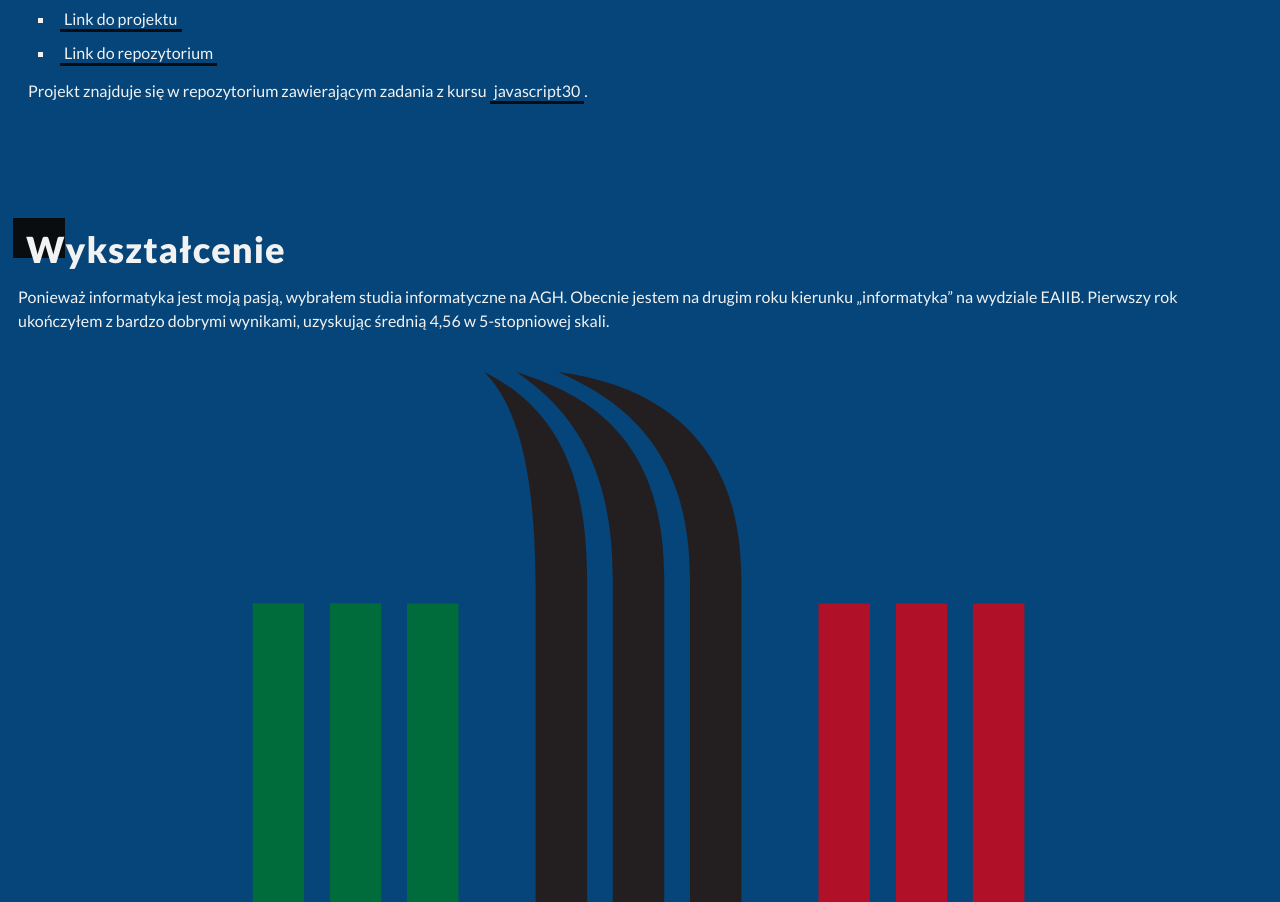
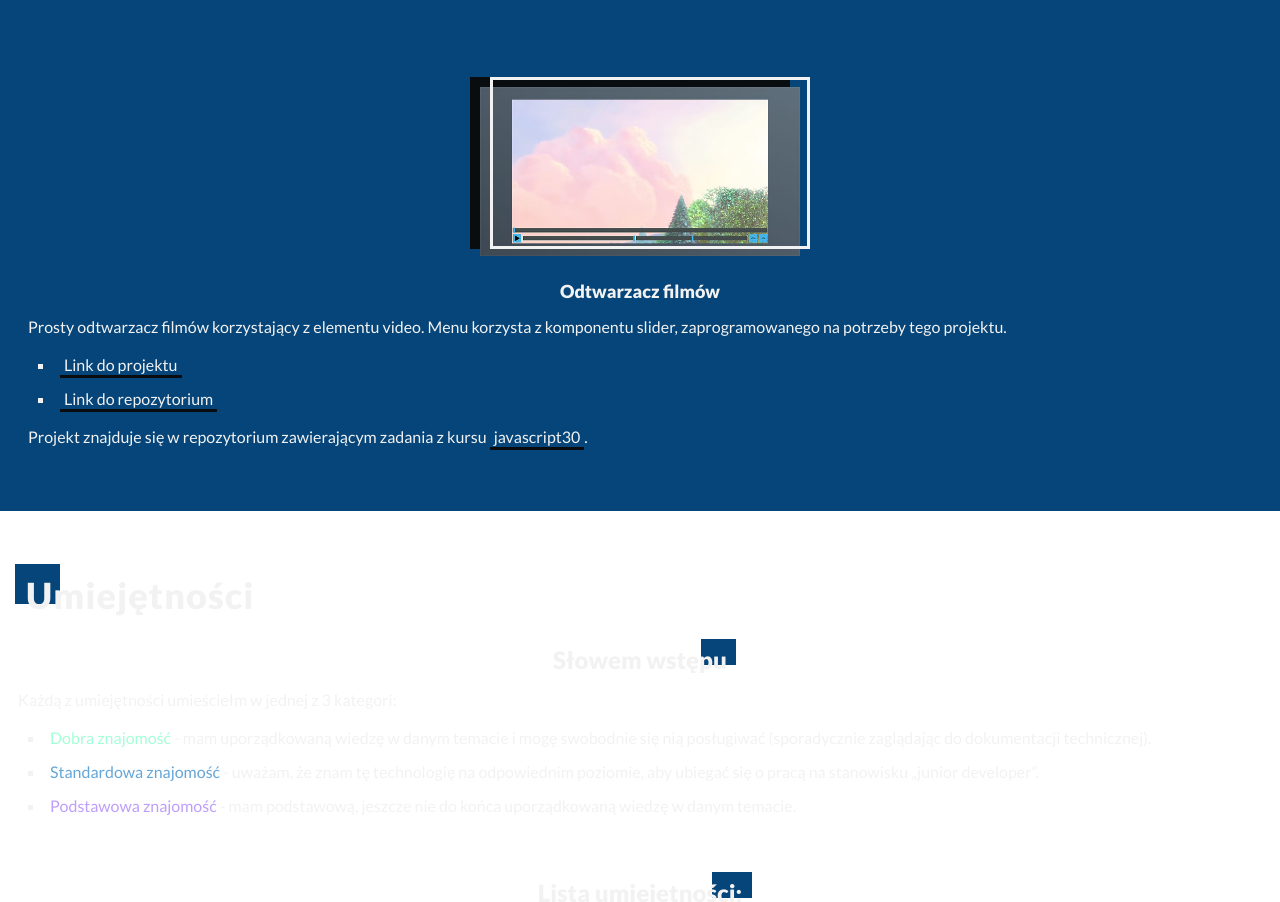
Before and after one commit to EmilSroka/Project_Portfolio, a website built with webpack: page src/index.html in a window 1280 px wide. Shown: the part 1898-2800 px from the top of the page. Built offline with nearby package versions, Linux system fonts and the light colour scheme; files whose address does not match are found by name.

Commit message:
Add skills section
Add static assets
Add secondary and tertiary heading

```diff
--- a/src/index.html
+++ b/src/index.html
@@ -17,7 +17,7 @@
             <span class="visually-hidden">Przejdź do Githuba</span>
             <img inline src="../src/assets/inline/github-brands.svg">
           </a>
-          <a class="link" href="https://pl.linkedin.com/" title="Przejdź do Linkedin">
+          <a class="link" href="https://www.linkedin.com/in/emil-sroka/" title="Przejdź do Linkedin">
             <span class="visually-hidden">Przejdź do Linkedin</span>
             <img inline src="../src/assets/inline/linkedin-brands.svg">
           </a>
@@ -46,7 +46,7 @@
                        80vw"
               >
             </a>
-            <h3 class="card__title">Szablon bloga</h3>
+            <h3 class="tertiary-heading">Szablon bloga</h3>
             <p cass="card__description">Front-endowa część bloga wykanana w czystych językach HTML, CSS i JS. Szablon zawiera widok strony głównej oraz wpisu.</p>
             <ul>
               <li>
@@ -72,7 +72,7 @@
                        80vw"
               >
             </a>
-            <h3 class="card__title card__title--smaller-margin">Gra space invaders</h3>
+            <h3 class="tertiary-heading smaller-margin">Gra space invaders</h3>
             <p cass="card__description">Gra wzorowana na space invaders wykonana w grudniu 2018 roku. Powstała jako projekt w ramach przedmiotu „Wstęp do informatki”. Projekt wykorzystuje element canvas.</p>
             <ul>
               <li>
@@ -98,7 +98,7 @@
                        80vw"
               >
             </a>
-            <h3 class="card__title">Galeria typu „masonry”</h3>
+            <h3 class="tertiary-heading">Galeria typu „masonry”</h3>
             <p cass="card__description">Kod JavaScript (bez zewnętrznych bibliotek) z wykorzystaniem CSS Grid tworzy siatkę zdjęć. Strona dodatkowo pozwala powiększyć zdjęcie na pełny ekran. </p>
             <ul>
               <li>
@@ -125,7 +125,7 @@
                        80vw"
               >
             </a>
-            <h3 class="card__title card__title--smaller-margin">Odtwarzacz filmów</h3>
+            <h3 class="tertiary-heading smaller-margin">Odtwarzacz filmów</h3>
             <p cass="card__description">Prosty odtwarzacz filmów korzystający z elementu video. Menu korzysta z komponentu slider, zaprogramowanego na potrzeby tego projektu.</p>
             <ul>
               <li>
@@ -138,6 +138,46 @@
             <p class="card__description"><p class="card__description">Projekt znajduje się w repozytorium zawierającym zadania z kursu <a class="link link--dark" href="https://javascript30.com/">javascript30</a>.</p>
           </li>
         </ul>
+      </section>
+      <section class="skills">
+        <h2 class="primary-heading">Umiejętności</h2>
+        <div class="skills__intro">
+          <h3 class="secondary-heading">Słowem wstępu</h3>
+          <p>Każdą z umiejętności umieściełm w jednej z 3 kategori: </p>
+          <ul>
+            <li><span class="skills__level--advanced">Dobra znajomość</span> - mam uporządkowaną wiedzę w danym temacie i mogę swobodnie się nią posługiwać (sporadycznie zaglądając do dokumentacji technicznej).</li>
+            <li><span class="skills__level--normal">Standardowa znajomość</span> - uważam, że znam tę technologię na odpowiednim poziomie, aby ubiegać się o pracą na stanowisku „junior developer”.</li>
+            <li><span class="skills__level--basic">Podstawowa znajomość</span> - mam podstawową, jeszcze nie do końca uporządkowaną wiedzę w danym temacie.</li>
+          </ul>
+        </div>
+        <div class="skills__content">
+          <h3 class="secondary-heading">Lista umiejętności:</h3>
+          <ul class="card-container">
+            <li class="card">
+              <h3 class="tertiary-heading">Solidne podstawy</h3>
+              <p cass="card__description"><span class="skills__level--advanced">Dobra znajomość</span>: fundamenty HTML i CSS, semantyczny HTML, A11y, RWD, Flex Box.</p>
+              <p cass="card__description"><span class="skills__level--normal">Standardowa znajomość</span>: animacje w CSS i SVG, CSS Grid, SCSS</p>
+              <p cass="card__description"><span class="skills__level--basic">Podstawowa znajomość</span>: SEO, canvas</p>
+            </li>
+            <li class="card">
+              <h3 class="tertiary-heading">Dobra znajomość języka JavaScript</h3>
+              <p cass="card__description"><span class="skills__level--advanced">Dobra znajomość</span>: fundamenty JS (scope, prototype, context, events itd.), programowanie obiektowe</p>
+              <p cass="card__description"><span class="skills__level--normal">Standardowa znajomość</span>: programowanie asynchroniczne, API przeglądarek, manipulacja DOM, ES6+</p>
+              <p cass="card__description"><span class="skills__level--basic">Podstawowa znajomość</span>: programowanie funkcyjne</p>
+            </li>
+            <li class="card">
+              <h3 class="tertiary-heading">Biblioteki frameworki</h3>
+              <p cass="card__description"><span class="skills__level--normal">Standardowa znajomość</span>: Node.js, Webpack4</p>
+              <p cass="card__description"><span class="skills__level--basic">Podstawowa znajomość</span>: React</p>
+            </li>
+            <li class="card">
+              <h3 class="tertiary-heading">Wiedza ogólno informatyczna</h3>
+              <p cass="card__description"><span class="skills__level--advanced">Dobra znajomość</span>: Git, wyrażenia regularne</p>
+              <p cass="card__description"><span class="skills__level--normal">Standardowa znajomość</span>: algorytmy i struktury danych, powłoka Bash</p>
+              <p cass="card__description"><span class="skills__level--basic">Podstawowa znajomość</span>: testy jednostkowe</p>
+            </li>
+          </ul>
+        </div>
       </section>
       <section class="education">
         <h2 class="primary-heading primary-heading--dark">Wykształcenie</h2>
--- a/src/main.scss
+++ b/src/main.scss
@@ -12,4 +12,5 @@
 
 @import './scss/layout/header';
 @import './scss/layout/projects';
+@import './scss/layout/skills';
 @import './scss/layout/education'
--- a/src/scss/abstracts/_variables.scss
+++ b/src/scss/abstracts/_variables.scss
@@ -16,9 +16,8 @@ $color-gray-600: hsl(209, 18%, 15%);
 $color-lightest: hsl(0, 0%, 95%);
 $color-darkest: hsl(209, 21%, 5%);
 
-//$color-purple-100: hsl(261, 90%, 80%);
-//$color-purple-200: hsl(261, 55%, 63%);
-//$color-purple-300: hsl(261, 90%, 25%);
+$color-accent-warning: hsl(261, 90%, 80%);
+$color-accent-accept: hsl(153, 100%, 82%);
 
 $size-01: 8px;
 $size-02: 10px;
--- a/src/scss/components/_card.scss
+++ b/src/scss/components/_card.scss
@@ -15,14 +15,8 @@
     max-width: 90%;
   }
 
-  &__title{
-    font-size: $size-font-500;
-    margin-top: $size-10;
-    margin-bottom: $size-02;
-
-    &--smaller-margin{
-      margin-top: $size-08;
-    }
+  & .smaller-margin{
+    margin-top: $size-05;
   }
 
   p {
--- a/src/scss/components/_heading.scss
+++ b/src/scss/components/_heading.scss
@@ -23,3 +23,26 @@
     font-size: $size-font-700;
   }
 }
+
+.secondary-heading {
+  display: table;
+  position: relative;
+  z-index: 1;
+  top: 0; left: 0;
+  margin: $size-04 auto;
+  font-size: $size-font-500;
+
+  &::before{
+    @include absolute-pseudoelement(-1);
+    top: -20%; right: -5%;
+    background-color: $color-base-600;
+    width: 20%;
+    height: 90%;
+  }
+}
+
+.tertiary-heading {
+  font-size: $size-font-400;
+  margin-top: $size-08;
+  margin-bottom: $size-02;
+}
--- a/src/scss/layout/_projects.scss
+++ b/src/scss/layout/_projects.scss
@@ -3,6 +3,6 @@
   padding: $size-11 $size-06;
 
   .primary-heading{
-    margin-bottom: $size-14;
+    margin-bottom: $size-12;
   }
 }
--- /dev/null
+++ b/src/scss/layout/_skills.scss
@@ -0,0 +1,25 @@
+.skills {
+  padding: $size-11 $size-06;
+
+  &__intro{
+    margin-bottom: $size-12;
+  }
+
+  .card-container{
+    margin-top: $size-10;
+  }
+
+  &__level{
+    &--basic{
+      color: $color-accent-warning;
+    }
+
+    &--normal{
+      color: $color-base-300;
+    }
+
+    &--advanced{
+      color: $color-accent-accept;
+    }
+  }
+}
```
Also changed, not shown: src/assets/static/Project2-max.jpg (added), src/assets/static/Project2-min.jpg (added), src/assets/static/Project2-norm.jpg (added), src/assets/static/Project3-max.jpg (added), src/assets/static/Project3-min.jpg (added), src/assets/static/Project3-norm.jpg (added), src/assets/static/Project4-max.jpg (added), src/assets/static/Project4-min.jpg (added), src/assets/static/Project4-norm.jpg (added).
